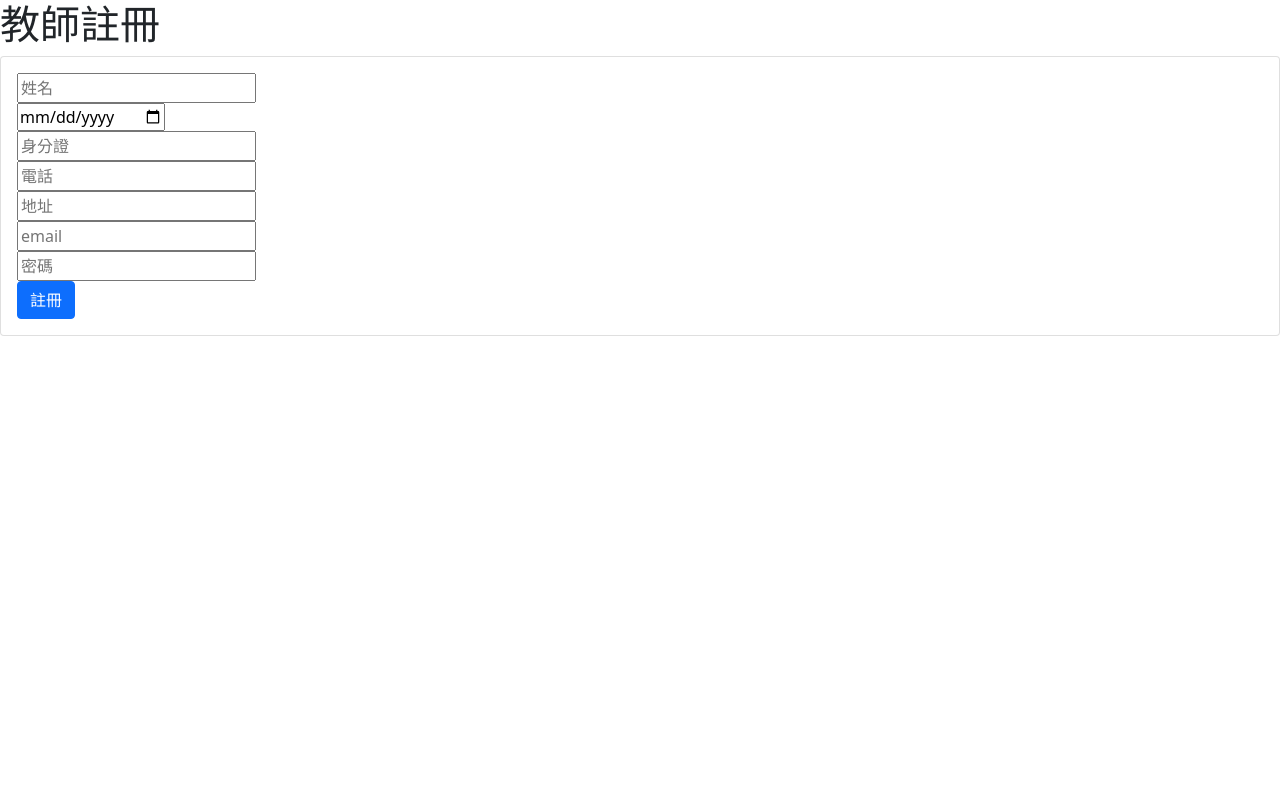
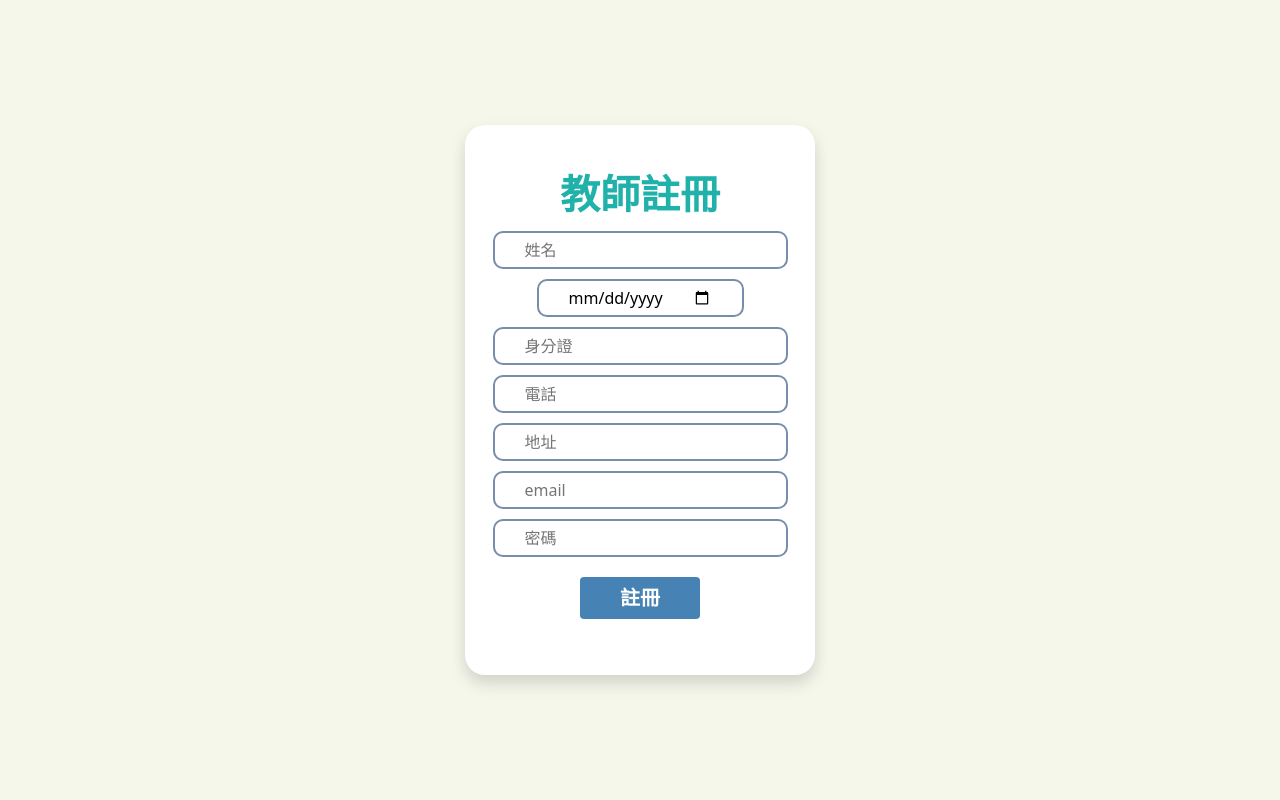
Before and after one commit to WaKaMingDAo/school_system, a PHP site: page /regist.php in a window 1280 px wide. Run offline with PHP 8.4, Linux system fonts and the light colour scheme.

Commit message:
更新 login和 regist外觀

```diff
--- a/regist.php
+++ b/regist.php
@@ -7,29 +7,34 @@
 <!DOCTYPE html>
 <html lang="zh-Hant">
 <head>
+    <meta http-equiv="cache-control" content="no-cache">
+    <meta http-equiv="pragma" content="no-cache">
+    <meta http-equiv="expires" content="0">
+
     <link href="https://cdn.jsdelivr.net/npm/bootstrap@5.0.0-beta3/dist/css/bootstrap.min.css" rel="stylesheet" integrity="sha384-eOJMYsd53ii+scO/bJGFsiCZc+5NDVN2yr8+0RDqr0Ql0h+rP48ckxlpbzKgwra6" crossorigin="anonymous">
     <script src="https://cdn.jsdelivr.net/npm/@popperjs/core@2.9.1/dist/umd/popper.min.js" integrity="sha384-SR1sx49pcuLnqZUnnPwx6FCym0wLsk5JZuNx2bPPENzswTNFaQU1RDvt3wT4gWFG" crossorigin="anonymous"></script>
     <script src="https://cdn.jsdelivr.net/npm/bootstrap@5.0.0-beta3/dist/js/bootstrap.min.js" integrity="sha384-j0CNLUeiqtyaRmlzUHCPZ+Gy5fQu0dQ6eZ/xAww941Ai1SxSY+0EQqNXNE6DZiVc" crossorigin="anonymous"></script>
     <title>教師註冊系統</title>
+    <link rel="stylesheet" href="style.css">
+
 </head>
-<body>
 
-    <h1 class="col-md-12">教師註冊</h1>
-    <!--form-->
-    <div class="card">
-        <div class="card-body">
-            <form action='includes/sign_up.php' method="post" autocomplete="on" class="jumbotron">
-                <input name="name" placeholder="姓名"><br>
-                <input type="date" name="birth" ><br>
-                <input type="text" name="secure_id" placeholder="身分證"><br>
-                <input type="text" name="phone_number" placeholder="電話"><br>
-                <input type="text" name="address" placeholder="地址"><br>
-                <input type="email" name="email" placeholder="email"><br>
-                <input type="password" name="password" placeholder="密碼"><br>
-                <button type="submit" class="btn btn-primary" >註冊</button><br>
+<body class='login_body'>
+    <div class='login_flex'>
+        <div class='signup_form shadow'>
+            <h1>教師註冊</h1>
+            <form action='includes/sign_up.php' method="post"  autocomplete="on" class="">
+            <input name="name" placeholder="姓名"  class="input"><br>
+            <input type="date" name="birth"   class="input"><br>
+            <input type="text" name="secure_id"placeholder="身分證"  class="input"><br>
+            <input type="text" name="phone_number"    placeholder="電話"  class="input"><br>
+            <input type="text" name="address" placeholder="地址"  class="input"><br>
+            <input type="email" name="email"  placeholder="email"  class="input"><br>
+            <input type="password" name="password" placeholder="密碼"  class="input"><br>
+            <button type="submit" class="button_signup">註冊</button><br>
             </form>
         </div>
-    </div>
+    <div>
+</body>
 
-</body>
 </html>
--- a/style.css
+++ b/style.css
@@ -1,9 +1,10 @@
-body {
+.login_body {
     background-color: #F6F7EB;
+
 }
 
 .login_form{
-    margin: 100px 10px 0px 10px;
+    margin: auto;
     width: 350px;
     height: 350px;
     padding: 45px 10px 10px 10px;
@@ -30,6 +31,9 @@ h1{
     padding: 6px 40px;
     border-radius: 4px;
 }
+.button_login:hover{
+    background-color: #217c24;
+}
 
 .button_signup{
     font-weight: 700;
@@ -42,9 +46,31 @@ h1{
     border-radius: 4px;
 }
 
+.button_signup:hover{
+    background-color:rgb(37, 94, 141);
+}
+
 .input{
     margin: 5px 0px;
     padding: 5px 30px;
     border: 2px solid #778DA9;
     border-radius: 10px;
 }
+
+.login_flex{
+    display: flex;
+    justify-content: center;
+    align-items: center;
+    height: 800px;
+}
+
+
+.signup_form{
+    margin: auto;
+    width: 350px;
+    height: 550px;
+    padding: 45px 10px 10px 10px;
+    background-color: white;
+    text-align: center;
+    border-radius: 20px;
+}
```
Also changed, not shown: login.php (+11 -16 lines).
